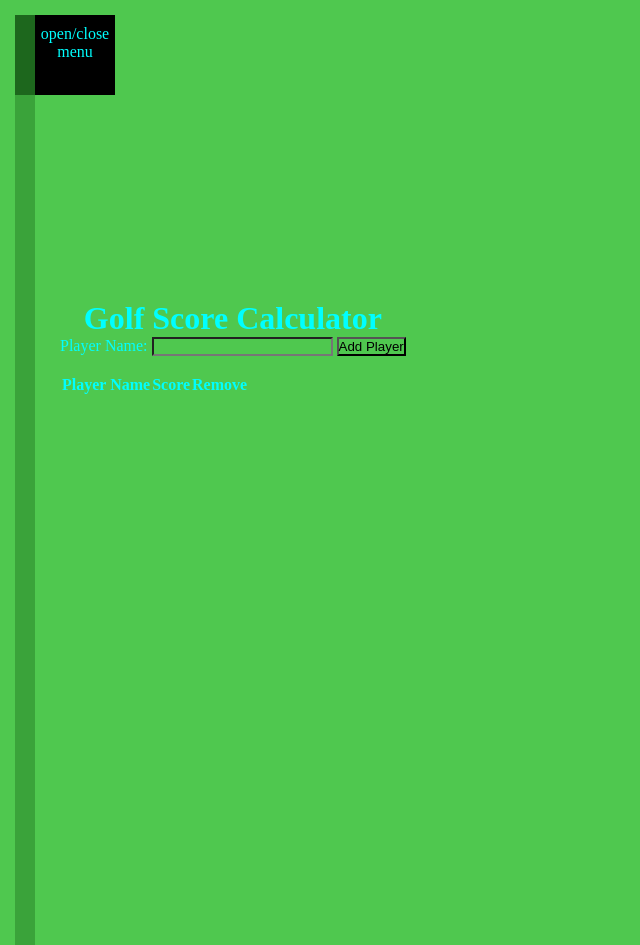
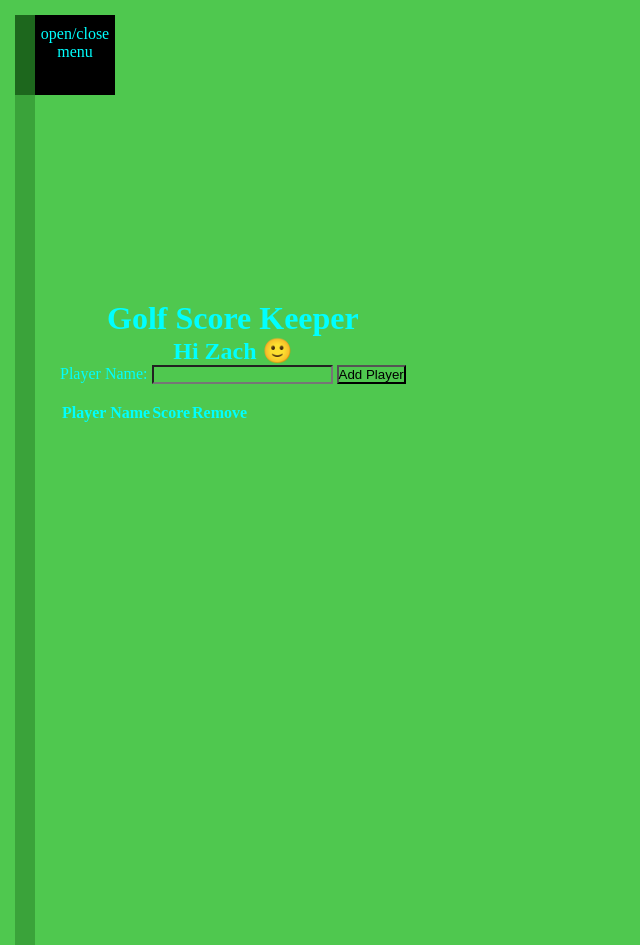
Before and after one commit to tntmartin9/Golf-Calculator, a plain HTML site: page index.html in a window 1280 px wide. Shown: the whole page, without its empty margins (0-640 px from the left). Drawn offline with Linux system fonts and the light colour scheme.

Commit message:
Update index.html

```diff
--- a/index.html
+++ b/index.html
@@ -97,7 +97,8 @@
 <body>
 
 <div id="addPlayer">
-    <h1 id="bob">Golf Score Calculator</h1>
+    <h1 id="bob">Golf Score Keeper</h1>
+    <h2>Hi Zach 🙂</h2>
     <div id="bob">
         <label for="player-name">Player Name:</label>
         <input type="text" id="player-name">
```
